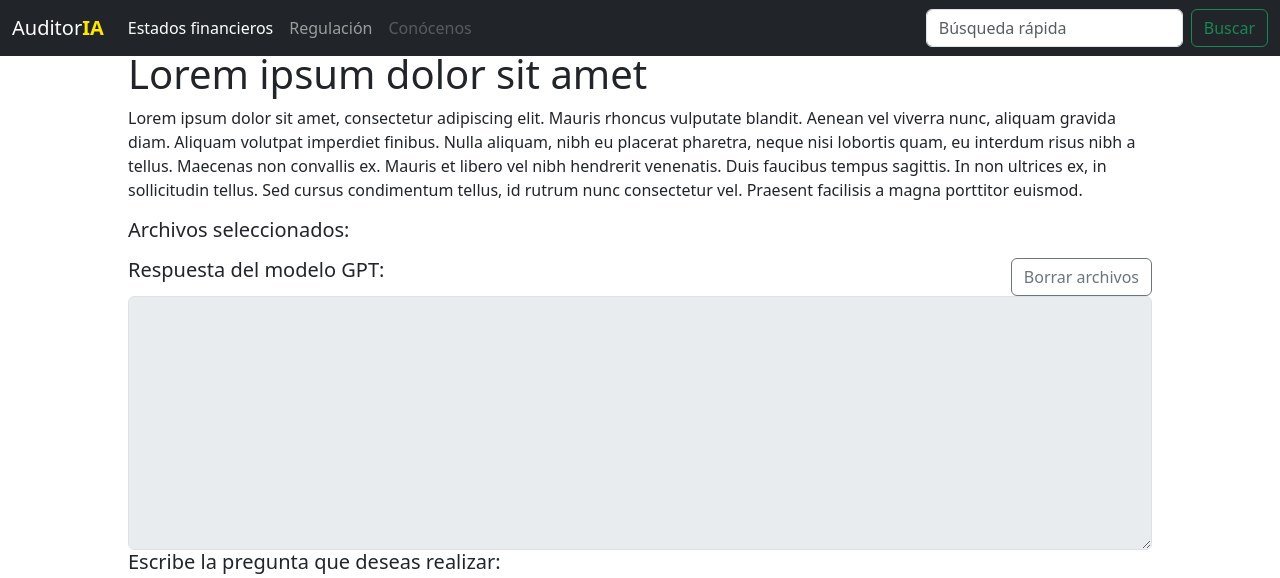
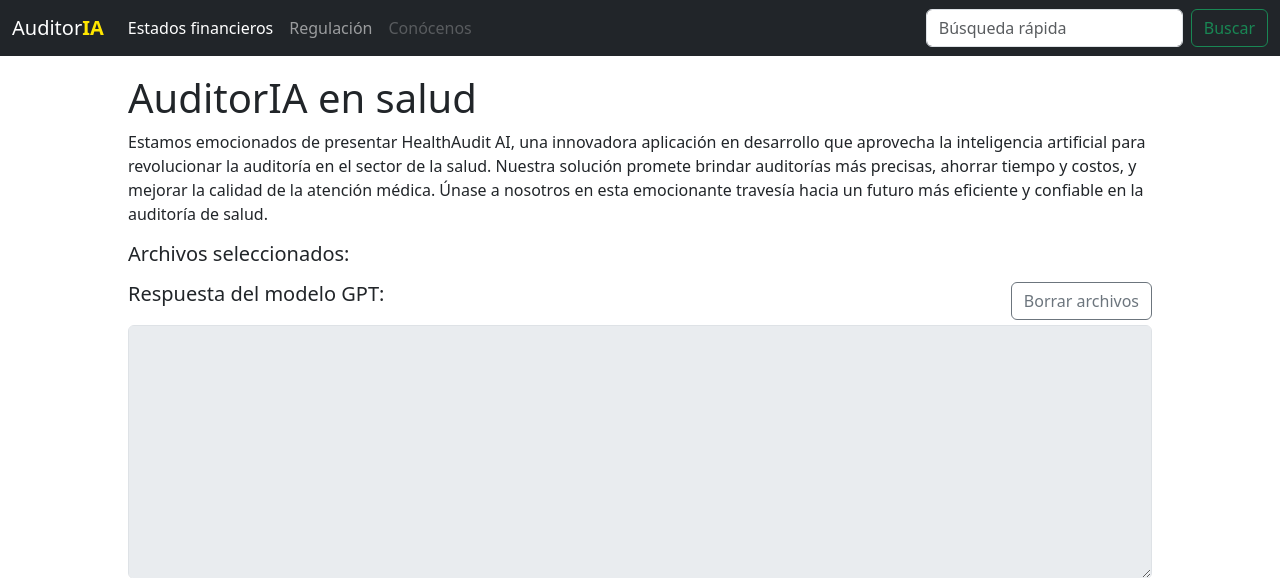
Before and after one commit to javieribanez17/auditAI, a Flask app: template templates/ask.html in a window 1280 px wide. Shown: the top 578 px of the page. Run offline with Flask 3, Linux system fonts and the light colour scheme; the template is opened without the code that fills it, so the values that code supplies are empty.

Commit message:
Presentación 8 de sep

```diff
--- a/run.py
+++ b/run.py
@@ -16,8 +16,8 @@ def home():
 @app.route('/gpt', methods=['POST'])
 def agent():
     question = request.get_json()
-    gpt = question['question']
-    # gpt = agentAudit(question['question'])
+    # gpt = question['question']
+    gpt = agentAudit(question['question'])
     answer = {'answer': gpt}
     res = jsonify(answer)
     res.status_code = 200
--- a/src/main.py
+++ b/src/main.py
@@ -64,7 +64,7 @@ def cleanCsv():
     resultado_df = pd.merge(resultado_df, df3, on='DX Principal', how='left')
     # ------------- CLEAR COLUMNS ----------------------------------------------------------------------------------------------------
     #columnas = ['Factura','Codigo prestador','Tipo de documento','Numero de documento','Fecha Procedimiento','# Autorizacion','Ambito Procedimiento','Finalidad','Personal que atiende','Complicacion','Forma de realizacion','Valor procedimiento','Prestador','Tarifa','Cups no encontrados en NT PGP BOG','Valores AP no encontrados en NT PGP BOG','RIPS vs facturacion','RIPS AP facturados no encontrados en facturacion','Llave Factura y CC','CUPS AP PGP vs NT Ministerio','Alerta CUPS AP PGP vs NT Ministerio','CUPS OK','Valor NT Ministerio','Alerta prestadores']
-    columnas = ['Factura','Codigo prestador','DX Relacionado','Tipo de doc','Codigo entidad','Tipo de usuario','Apellido 2','Nombre 2','Unidad de medida','Departamento','Municipio','Zona','Fecha Procedimiento','# Autorizacion','Ambito Procedimiento','Finalidad','Personal que atiende','Complicacion','Forma de realizacion','Valor procedimiento','Prestador','Tarifa','Cups no encontrados en NT PGP BOG','Valores AP no encontrados en NT PGP BOG','RIPS vs facturacion','RIPS AP facturados no encontrados en facturacion','Llave Factura y CC','CUPS AP PGP vs NT Ministerio','Alerta CUPS AP PGP vs NT Ministerio','CUPS OK','Valor NT Ministerio','Alerta prestadores']
+    columnas = ['Factura','Codigo prestador','DX Relacionado','Tipo de doc','Codigo entidad','Tipo de usuario','Apellido 2','Nombre 2','Unidad de medida','Departamento','Municipio','Zona','Fecha Procedimiento','# Autorizacion','Ambito Procedimiento','Finalidad','Personal que atiende','Complicacion','Forma de realizacion','Valor procedimiento','Prestador','Cups no encontrados en NT PGP BOG','Valores AP no encontrados en NT PGP BOG','RIPS vs facturacion','RIPS AP facturados no encontrados en facturacion','Llave Factura y CC','CUPS AP PGP vs NT Ministerio','Alerta CUPS AP PGP vs NT Ministerio','CUPS OK','Valor NT Ministerio','Alerta prestadores']
     RESULT_DF = resultado_df.drop(columnas, axis=1)
     RESULT_DF.to_csv('./data/RESULT.csv', index=False)
 
@@ -85,7 +85,7 @@ def agentAudit(question):
             verbose=True,
             agent_type=AgentType.ZERO_SHOT_REACT_DESCRIPTION,
         )
-        response = agent.run("Dime el número de identificación los usuarios mascúlinos que tienen un procedimiento apto solamente para sexo femenino")
+        response = agent.run(question)
         print(cb)
         return response
 # ------------------------------------------------------------------------------------------------------------------------------------------
--- a/templates/ask.html
+++ b/templates/ask.html
@@ -45,12 +45,12 @@
     </nav>
     <!-- Barra de navegación End-->
     <div class="containerG">
-        <h1>Lorem ipsum dolor sit amet</h1>
-        <p>Lorem ipsum dolor sit amet, consectetur adipiscing elit. Mauris rhoncus vulputate blandit. Aenean vel viverra
-            nunc, aliquam gravida diam. Aliquam volutpat imperdiet finibus. Nulla aliquam, nibh eu placerat pharetra,
-            neque nisi lobortis quam, eu interdum risus nibh a tellus. Maecenas non convallis ex. Mauris et libero vel
-            nibh hendrerit venenatis. Duis faucibus tempus sagittis. In non ultrices ex, in sollicitudin tellus. Sed
-            cursus condimentum tellus, id rutrum nunc consectetur vel. Praesent facilisis a magna porttitor euismod.
+        <br>
+        <h1>AuditorIA en salud</h1>
+        <p>Estamos emocionados de presentar HealthAudit AI, una innovadora aplicación en desarrollo que aprovecha la
+            inteligencia artificial para revolucionar la auditoría en el sector de la salud. Nuestra solución promete
+            brindar auditorías más precisas, ahorrar tiempo y costos, y mejorar la calidad de la atención médica. Únase
+            a nosotros en esta emocionante travesía hacia un futuro más eficiente y confiable en la auditoría de salud.
         </p>
         <h5>Archivos seleccionados:</h5>
         <ul>
@@ -63,7 +63,8 @@
             <div id="test">
                 <h5 for="askModel">Respuesta del modelo GPT:</h5>
                 <form action="/" method="get">
-                        <button type="submit" class="btn btn-outline-secondary consult close" aria-label="Close">
+                    <button style="margin-bottom: 5px;" type="submit" class="btn btn-outline-secondary consult close"
+                        aria-label="Close">
                         Borrar archivos
                     </button>
                 </form>
```
Also changed, not shown: data/AP.csv (+5 -5 lines), data/RESULT.csv (+6 -6 lines). Lines whose indentation alone changed are shown as unchanged.
